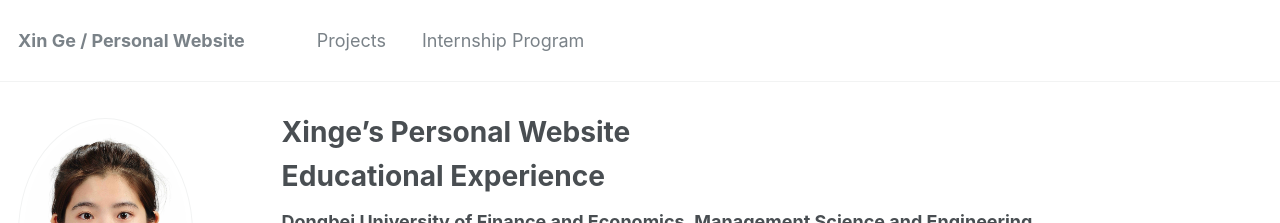
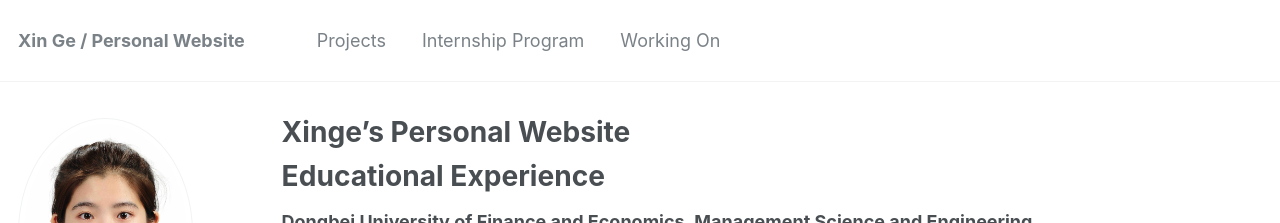
Before and after one commit to Esther0630/Esther0630.github.io, a Jekyll site: the page built from _pages/about.md, in a window 1280 px wide and 900 px high. Shown: the top 223 px of the window. Built offline with Jekyll 4.4.1, drawn with Linux system fonts in a browser that asks for light colours; a file with an impossible date is left out.

Commit message:
Update navigation.yml

```diff
--- a/_data/navigation.yml
+++ b/_data/navigation.yml
@@ -6,3 +6,6 @@ main:
 
   - title: "Internship Program"
     url: /portfolio/
+
+  - title: "Working On"
+    url: /publications/
```
